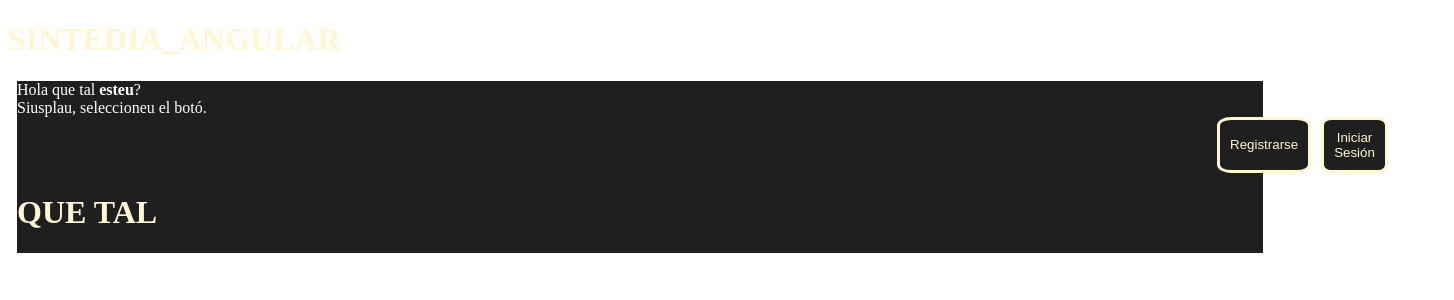
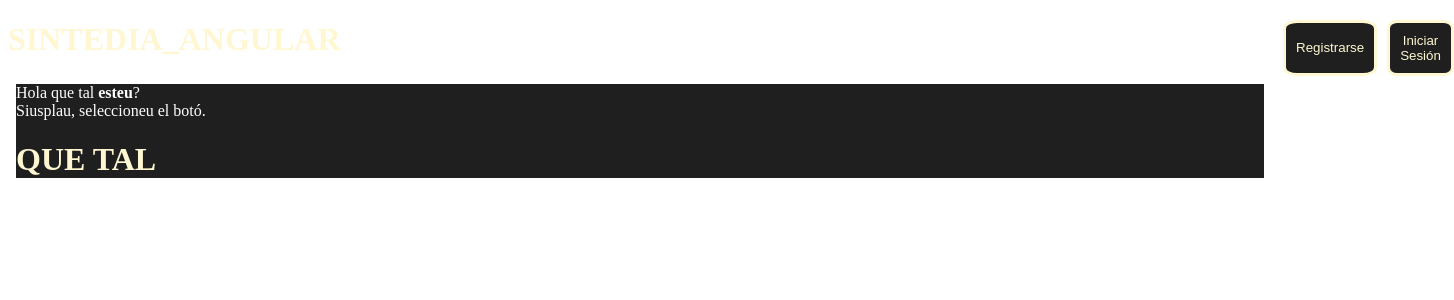
Before and after one commit to DavidBona13/M13_PROJECTE2, an Angular app in the folder SINTEDIA_ANGULAR/: page / in a window 1280 px wide. Shown: the top 300 px of the page, 1454 px wide, since content can reach past the window. Built offline with nearby package versions, Linux system fonts and the light colour scheme.

Commit message:
dimecres HTML i CSS

```diff
--- a/SINTEDIA_ANGULAR/src/app/app.component.css
+++ b/SINTEDIA_ANGULAR/src/app/app.component.css
@@ -8,17 +8,17 @@ h1 {
 body {
     color: #ffffff;
     background-color: #1F1F1F;
-    border: 1px solid ;
 }
 
 #h1 {
     display:flex;
+    margin-top: -60px;
 }
 
 #boton1 {
     color: #FFF7D1;
     background-color: #1F1F1F;
-    margin-left: 1200px;
+    margin-left: 1275px;
     padding-block:  10px;
     padding-left: 10px;
     padding-right: 10px;
@@ -36,3 +36,15 @@ body {
     border-radius: 15%;
     border: 3px solid #FFF7D1;
 }
+
+.bruno-ace-regular {
+    font-family: "Bruno Ace", sans-serif;
+    font-weight: 400;
+    font-style:normal;
+}
+
+.hind-guntur-regular {
+    font-family: "Hind Guntur", sans-serif;
+    font-weight: 400;
+    font-style: normal;
+}
--- a/SINTEDIA_ANGULAR/src/app/app.component.html
+++ b/SINTEDIA_ANGULAR/src/app/app.component.html
@@ -1,16 +1,16 @@
 
 <router-outlet></router-outlet>
-@if(title){
+<header>@if(title){
     <h1>{{title}}</h1>
-}
+    <div id="h1">
+        <button id="boton1" class="bruno-ace-regular">Registrarse</button>
+        <button id="boton2" class="bruno-ace-regular">Iniciar Sesión</button>
+    </div>
+}</header>
 <body>
     <div>Hola que tal <b>esteu</b>?</div>
     <div>Siusplau, seleccioneu el botó.</div>
     <!--<button (click)="handleClick()">Pulse aquí!</button>-->
-    <div id="h1">
-        <button id="boton1">Registrarse</button>
-        <button id="boton2">Iniciar Sesión</button>
-    </div>
     <h1>QUE TAL</h1>
 
 </body>
```
